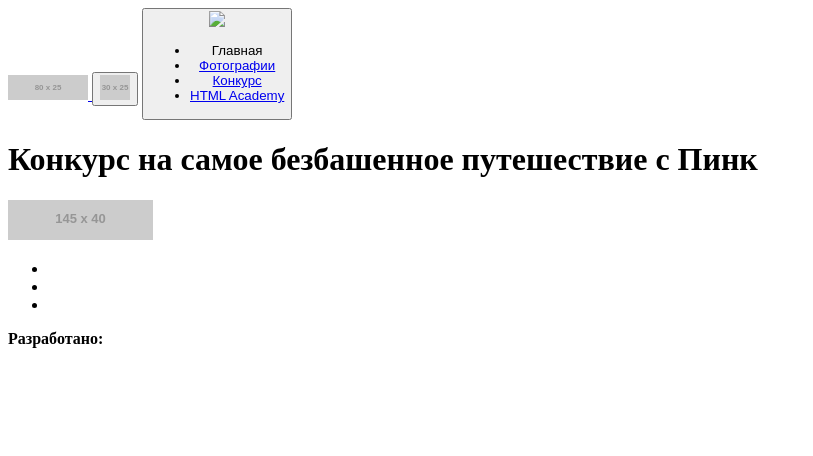
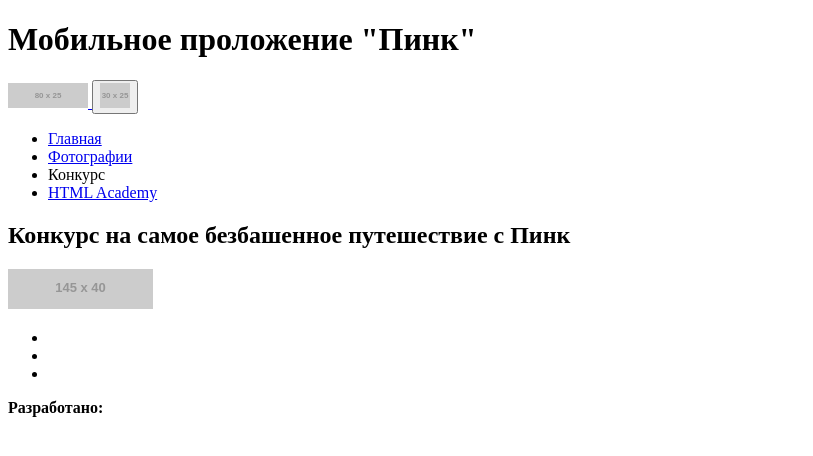
Before and after one commit to KomradOl/826345-pink-17, a website: page source/form.html in a window 1280 px wide. Shown: the whole page, without its empty margins (0-813 px from the left). Drawn offline with Linux system fonts and the light colour scheme; placeholder pictures from the web are drawn by us.

Commit message:
Исправили form

```diff
--- a/source/form.html
+++ b/source/form.html
@@ -8,46 +8,44 @@
 
 <body>
   <header class="page-header">
-    <div class="page-header wrapper">
+    <h1 class="page-header__visually-hidden">Мобильное проложение "Пинк"</h1>
+    <div class="page-header__wrapper">
       <a class="page-header__logo" href="#">
-        <img class="page-header__logo-image" src="http://placehold.it/80x25" />
+        <img class="page-header__logo-image" src="http://placehold.it/80x25" alt="Pink"/>
       </a>
       <button class="page-header__button-close--active">
-        <img class="button-close" src="http://placehold.it/30x25" />
-      </button>
-      <button class="page-header__button-open">
-        <img class="button-open" src="http://placehold.it/50x25>
+        <img class="button-close" src="http://placehold.it/30x25" alt="Close" />
       </button>
     </div>
-      <nav class=" page-header__nav">
-        <ul class="nav__list site-list">
-          <li class="site-list__item">
-            <a>Главная</a>
+    <nav class="page-header__nav">
+      <ul class="page-header__nav-list">
+        <li class="page-header__nav-item">
+          <a href="index.html">Главная</a>
         </li>
-          <li class="site-list__item">
+        <li class="page-header__nav-item">
           <a href="photo.html">Фотографии</a>
         </li>
-          <li class="site-list__item">
-            <a href="form.html">Конкурс</a>
+        <li class="page-header__nav-item">
+          <a>Конкурс</a>
         </li>
-          <li class="site-list__item">
+        <li class="page-header__nav-item">
           <a href="#">HTML Academy</a>
         </li>
       </ul>
     </nav>
   </header>
   <main class="page-main">
-    <div class="page-main__header">
-      <h1 class="header__title-photo">
+    <header class="page-main__header">
+      <h2 class="header__title-photo">
         Конкурс на самое безбашенное путешествие с Пинк
-      </h1>
-    </div>
+      </h2>
+    </header>
   </main>
   <footer class="page-footer">
     <a class="page-footer__logo" href="#">
-      <img class="page-footer__logo-image" src="http://placehold.it/145x40" />
+      <img class="page-footer__logo-image" src="http://placehold.it/145x40" alt="Pink"/>
     </a>
-    <div class="page-footer__social social">
+    <div class="page-footer__social">
       <ul class="social__list">
         <li class="social__item">
           <a class="social__link social__link--twitter" href="https://www.twitter.com/htmlacademy"></a>
@@ -60,9 +58,9 @@
         </li>
       </ul>
     </div>
-    <div class="page-footer__copyright copyright">
+    <div class="page-footer__copyright">
       <b class="copyright__text">Разработано:</b>
-      <a class="button copyright__link" href="https://htmlacademy.ru/intensive/adaptive"></a>
+      <a class="copyright__button" href="https://htmlacademy.ru/intensive/adaptive"></a>
     </div>
   </footer>
 </body>
```
Lines whose indentation alone changed are shown as unchanged.
